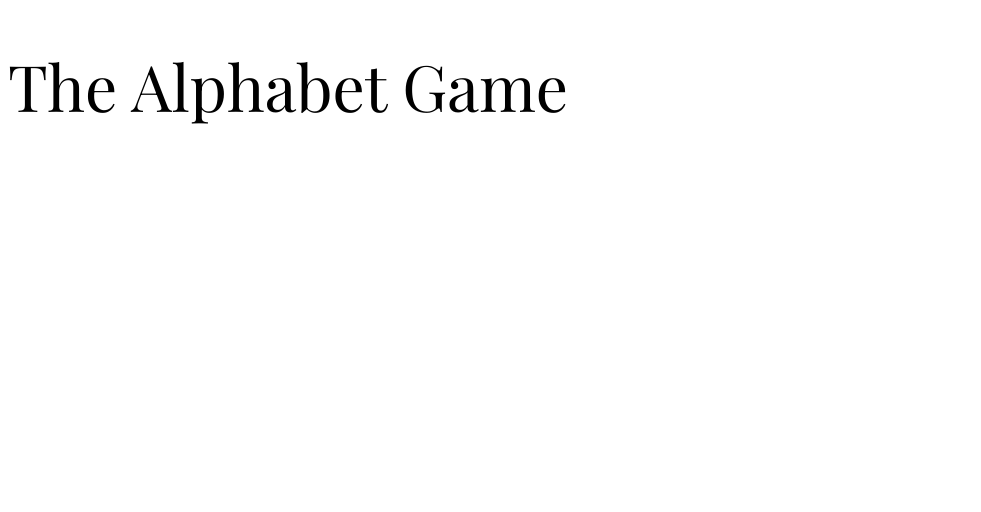
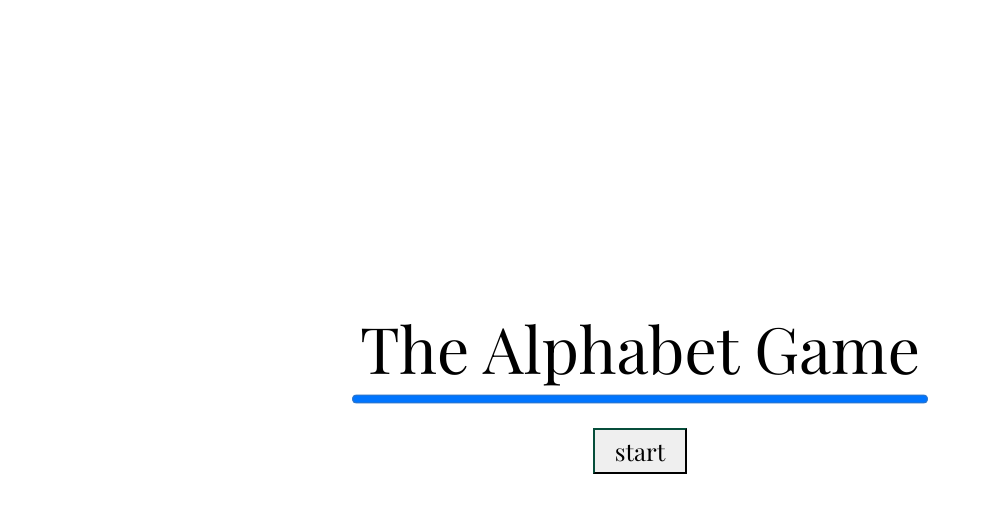
Before and after one commit to ksah466/static, a plain HTML site: page alphabet/index.html in a window 1280 px wide. Shown: the whole page, without its empty margins (0-981 px from the left). Drawn offline with nearby package versions, Linux system fonts and the light colour scheme.

Commit message:
Made loading framework

```diff
--- a/alphabet/index.html
+++ b/alphabet/index.html
@@ -12,9 +12,11 @@
     <link rel="stylesheet" href="styles.css">
 </head>
 
-<body>
+<body class="preload">
     <div id="main">
         <h1 class="title">The Alphabet Game</h1>
+        <progress id="slider" value="0" max="100"></progress>
+        <button id="start" disabled>start</button>
     </div>
 
     <script type="module" src="main.js"></script>
--- a/alphabet/main.js
+++ b/alphabet/main.js
@@ -1 +1,29 @@
-import $ from 'https://cdn.skypack.dev/jquery';
+let startQueue = [documentLoaded]
+
+let slider = {
+    current: 0,
+    total: startQueue.length,
+    add() {
+        slider.current += 1;
+        document.getElementById("slider").setAttribute("value", (100 * slider.current) / slider.total)
+    }
+}
+
+function delay() {
+    return new Promise(resolve => setTimeout(() => resolve(), 500))
+}
+
+async function documentLoaded() {
+    await new Promise((resolve) => {
+        window.addEventListener('load', () => resolve());
+    })
+
+    // Fix loading animations
+    document.querySelector("body").classList.remove("preload")
+}
+
+// Main method
+Promise.all(startQueue.map(asyncFunction => asyncFunction().then(slider.add)))
+    .then(() => {
+        document.getElementById("start").disabled = false;
+    })
--- a/alphabet/styles.css
+++ b/alphabet/styles.css
@@ -1,7 +1,48 @@
 @import url('https://fonts.googleapis.com/css2?family=Playfair+Display&display=swap');
 
+.preload * {
+    -webkit-transition: none !important;
+    -moz-transition: none !important;
+    -ms-transition: none !important;
+    -o-transition: none !important;
+    transition: none !important;
+}
+
+#main {
+    display: flex;
+    flex-direction: column;
+    justify-content: center;
+    align-items: center;
+    text-align: center;
+    min-height: 90vh;
+    font-family: 'Playfair Display', serif;
+}
+
 #main h1 {
-    font-family: 'Playfair Display', serif;
     font-size: 4em;
     font-weight: 100;
+    margin-block-end: 0;
 }
+
+#slider {
+    font-size: 3.6em;
+    height: 0.3em;
+    -webkit-transition: all 0.5s ease-in-out;
+    transition: all 0.5s ease-in-out;
+}
+
+#start {
+    margin-top: 20px;
+    border-color: rgba(6, 78, 59, 1);
+    font-size: 1.5em;
+    font-weight: 100;
+    padding: 5px 20px;
+    transition-duration: 0.25s;
+    transition-timing-function: ease-in-out;
+    font-family: 'Playfair Display', serif;
+
+}
+
+#start:hover:enabled {
+    transform: scale(1.1);
+}
```
